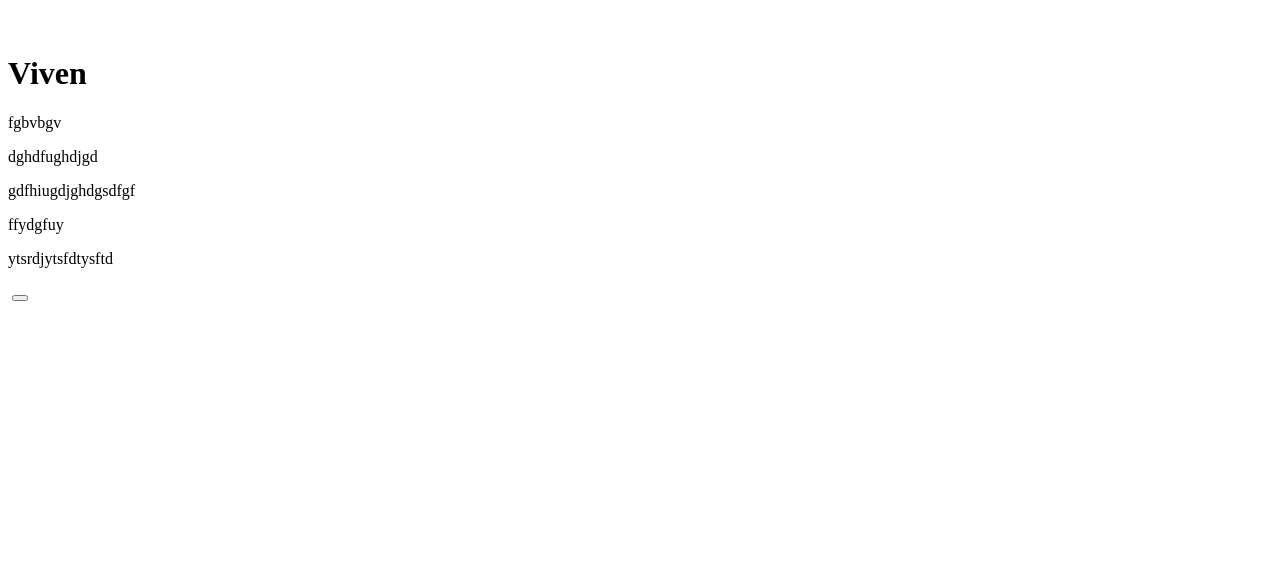
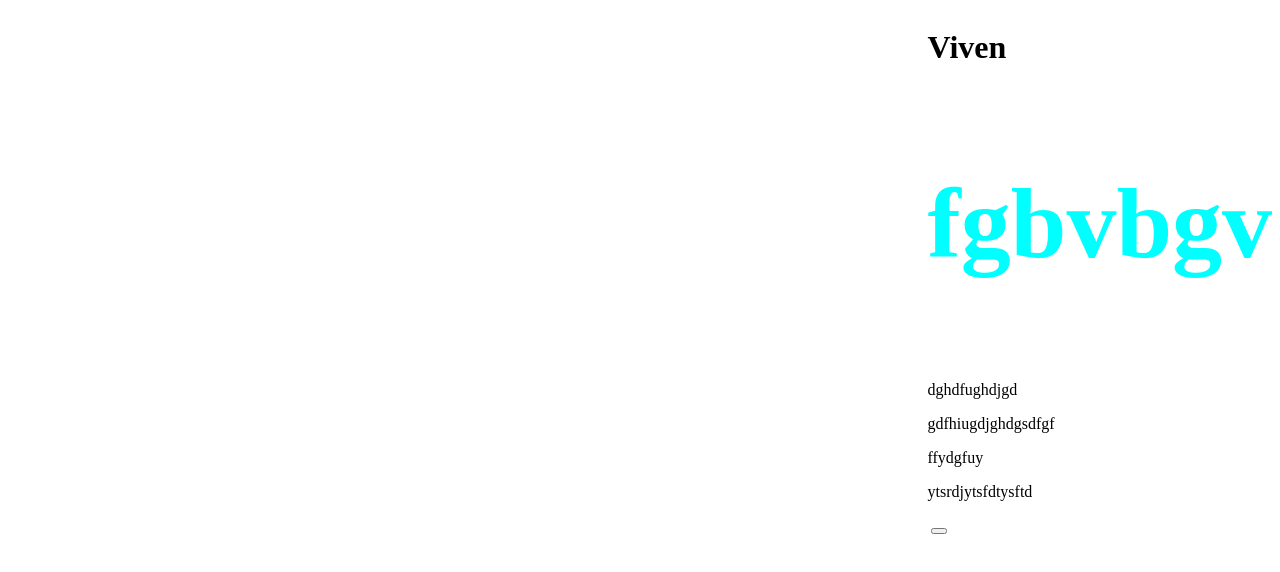
Before and after one commit to redomir983/7-it-site, a plain HTML site: page 7itRadomyr/index.html in a window 1280 px wide. Drawn offline with Linux system fonts and the light colour scheme.

Commit message:
Add files via upload

```diff
--- a/7itRadomyr/index.html
+++ b/7itRadomyr/index.html
@@ -1,9 +1,14 @@
 <!DOCTYPE html>
 <html lang="en">
+
 <head>
     <meta charset="UTF-8">
     <meta name="viewport" content="width=-, initial-scale=1.0">
     <title>Document</title>
+
+    <link rel="stylesheet" href="./styles.css">
+
+
 </head>
 
 <body>
```
